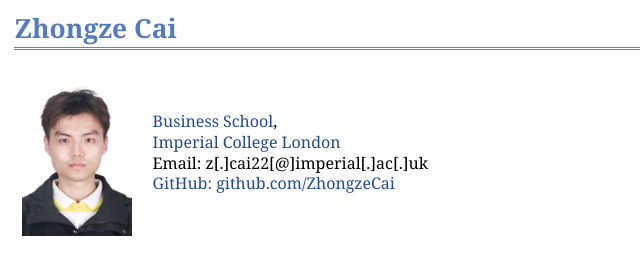
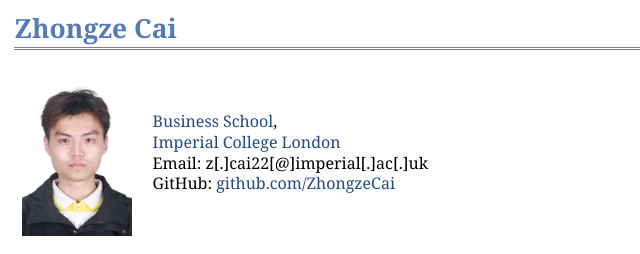
Before and after one commit to ZhongzeCai/ZhongzeCai.github.io, a plain HTML site: page index.html in a window 1280 px wide. Shown: the top 254 px of the page, 101-741 px from the left. Drawn offline with Linux system fonts and the light colour scheme.

Commit message:
Update index.html

```diff
--- a/index.html
+++ b/index.html
@@ -24,7 +24,7 @@
 <td align="left"><p><a href="https://www.imperial.ac.uk/business-school/" target=&ldquo;blank&rdquo;>Business School</a>, <br />
 <a href="https://www.imperial.ac.uk" target=&ldquo;blank&rdquo;>Imperial College London</a><br />
 Email: z[.]cai22[@]imperial[.]ac[.]uk <br />
-<a href="https://github.com/ZhongzeCai" target=&ldquo;blank&rdquo;>GitHub: github.com/ZhongzeCai</a><br />
+GitHub: <a href="https://github.com/ZhongzeCai" target=&ldquo;blank&rdquo;>github.com/ZhongzeCai</a><br />
 </p>
 </td></tr></table>
 <h2>About me</h2>
```
